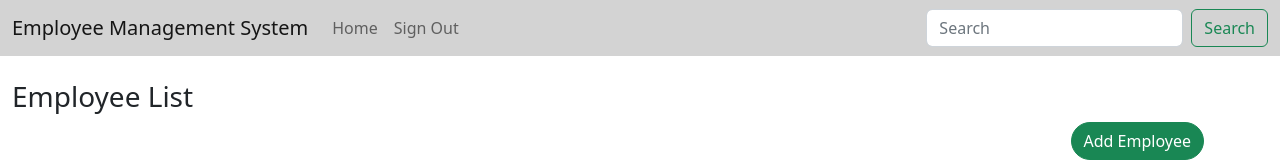
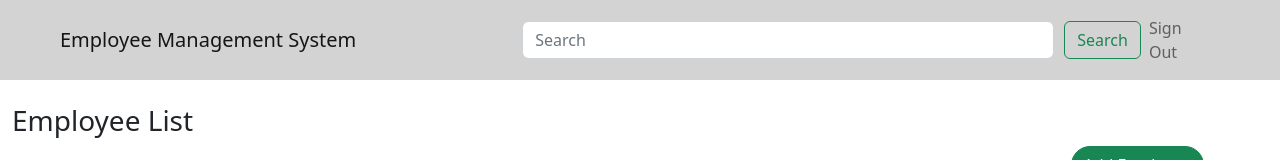
Before and after one commit to rmsevilla/employee-management-system, a React (Create React App) app in the folder frontend/: page / in a window 1280 px wide. Shown: the top 160 px of the page. Built offline with nearby package versions, Linux system fonts and the light colour scheme; no server answers.

Commit message:
Changed formatting of search bar

```diff
--- a/frontend/src/App.css
+++ b/frontend/src/App.css
@@ -54,3 +54,11 @@
 .table {
   box-shadow: 1px 1px 1px #a9a7a7;
 }
+
+#search-btn {
+  margin-left: 10px;
+}
+
+#search-form {
+  margin-left: 150px;
+}
--- a/frontend/src/components/HeaderComponent.jsx
+++ b/frontend/src/components/HeaderComponent.jsx
@@ -6,8 +6,9 @@
         super(props)
 
         this.state = {
-         }
+         };
     }
+
 
     render() {
         return (
@@ -15,23 +16,22 @@
                 <header>
                     <nav className="navbar navbar-expand-lg">
                         <div className="container-fluid">
-                            <a className="navbar-brand" href="#">Employee Management System</a>
+                            <a className="navbar-brand ms-5" href="#">Employee Management System</a>
+
+                                <form class="d-flex w-50" id="search-form" role="search">
+                                        <input class="form-control" type="search" placeholder="Search" aria-label="Search"></input>
+                                        <button class="btn btn-outline-success" id="search-btn" type="submit">Search</button>
+                                </form>
+
                                 <button className="navbar-toggler" type="button" data-bs-toggle="collapse" data-bs-target="#navbarTogglerDemo02" aria-controls="navbarTogglerDemo02" aria-expanded="false" aria-label="Toggle navigation">
                                     <span className="navbar-toggler-icon"></span>
                                 </button>
                                 <div className="collapse navbar-collapse" id="navbarTogglerDemo02">
-                                    <ul className="navbar-nav me-auto mb-2 mb-lg-0">
-                                        <li className="nav-item">
-                                            <a className="nav-link" aria-current="page" href="#">Home</a>
-                                        </li>
+                                    <ul className="navbar-nav ms-auto me-5">
                                         <li className="nav-item">
                                             <a className="nav-link" href="#">Sign Out</a>
                                         </li>
                                     </ul>
-                                    <form class="d-flex" role="search">
-                                         <input class="form-control me-2" type="search" placeholder="Search" aria-label="Search"></input>
-                                        <button class="btn btn-outline-success" type="submit">Search</button>
-                                    </form>
                                 </div>
                         </div>
                     </nav>
```
